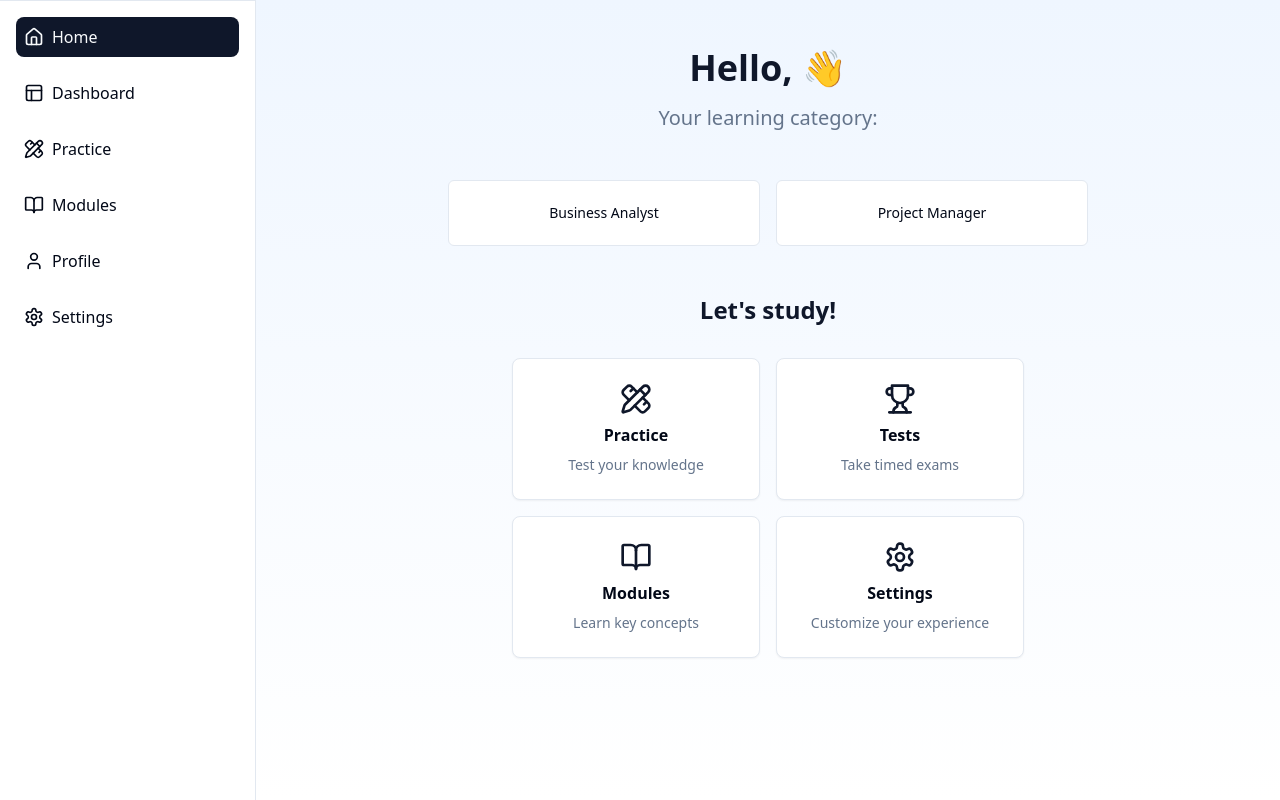
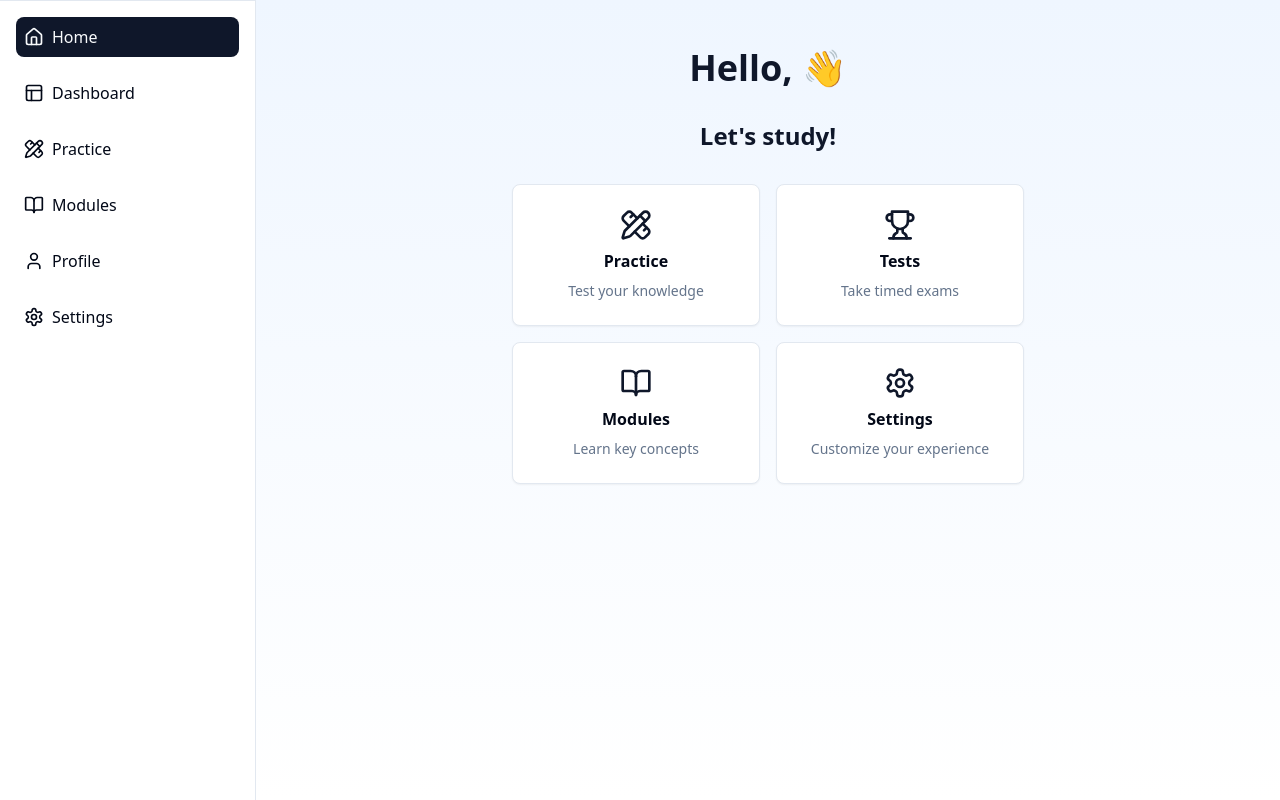
Before and after one commit to eniolaobat/crownwell-knowledge-hub, a React (Vite) app: page / in a window 1280 px wide. Built offline with nearby package versions, Linux system fonts and the light colour scheme.

Commit message:
Remove selected item from screen
This commit removes the specified item from the screen as requested.
[skip gpt_engineer]

```diff
--- a/src/components/WelcomeHero.tsx
+++ b/src/components/WelcomeHero.tsx
@@ -9,25 +9,6 @@ export default function WelcomeHero() {
           <h1 className="text-3xl md:text-4xl font-bold text-primary">
             Hello, 👋
           </h1>
-          <p className="text-xl text-muted-foreground">
-            Your learning category:
-          </p>
-        </div>
-
-        {/* Category Selection */}
-        <div className="flex justify-center gap-4 p-4">
-          <Button
-            variant="outline"
-            className="flex-1 py-8 hover:bg-blue-50"
-          >
-            Business Analyst
-          </Button>
-          <Button
-            variant="outline"
-            className="flex-1 py-8 hover:bg-blue-50"
-          >
-            Project Manager
-          </Button>
         </div>
 
         <div className="text-center">
```
